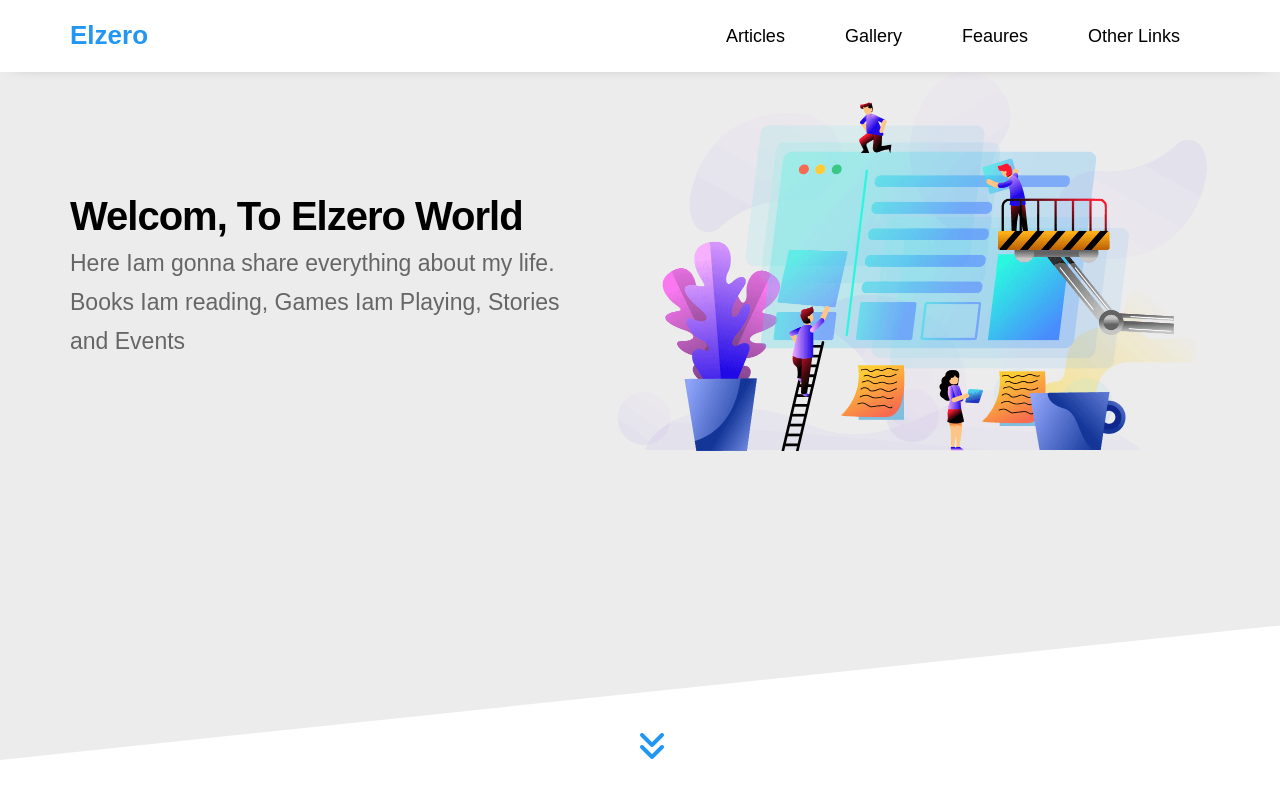
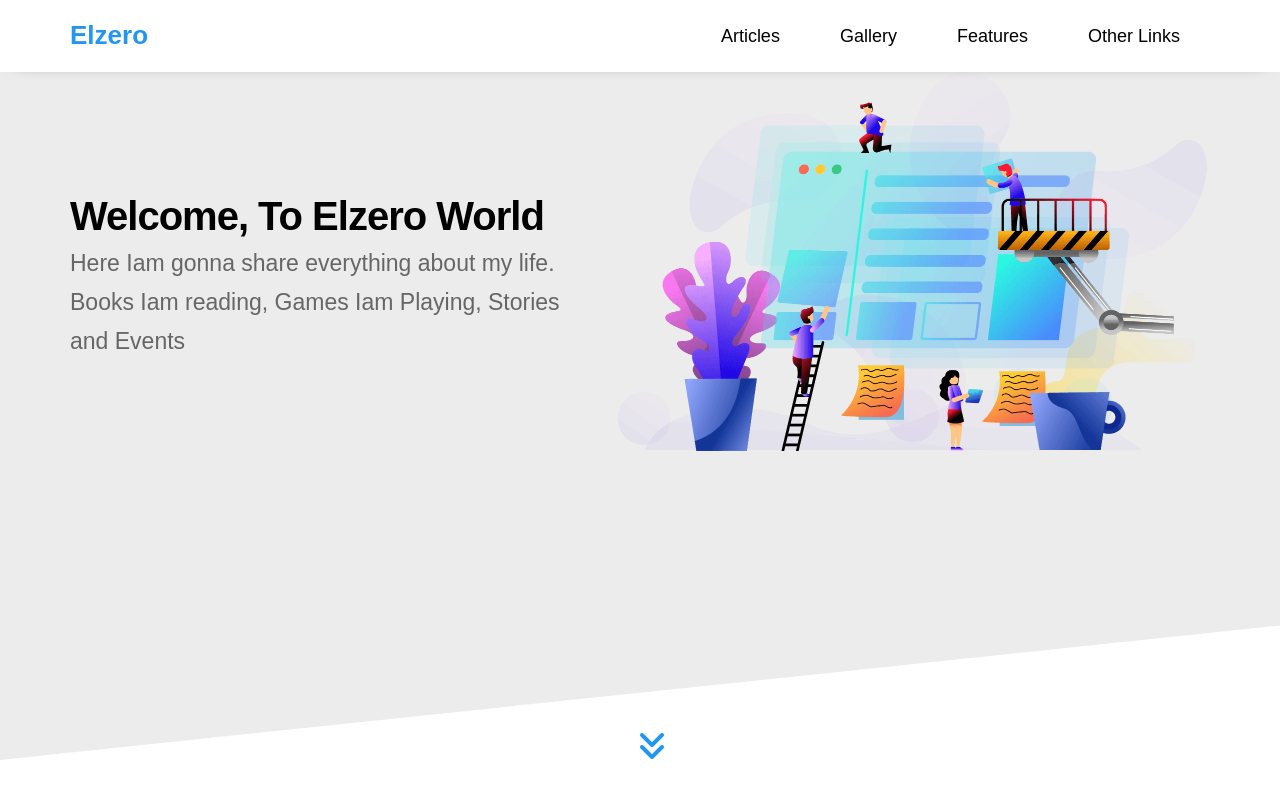
Before and after one commit to MoAjabali/Elzero.elzero-template-three, a plain HTML site: page index.html in a window 1280 px wide. Shown: the top 800 px of the page. Drawn offline with Linux system fonts and the light colour scheme; a script that the page names is missing.

Commit message:
enhancment

```diff
--- a/index.html
+++ b/index.html
@@ -13,9 +13,9 @@
     <link rel="stylesheet" href="css/main-master.css">
     <!-- icon file css -->
     <link rel="stylesheet" href="css/all.min.css">
-    <!-- rander file css -->
+    <!-- render file css -->
     <link rel="stylesheet" href="css/normalize.css">
-    <!-- gogle font  -->
+    <!-- google font  -->
 
     <title>Elzero</title>
   </head>
@@ -32,15 +32,15 @@
         <ul class="main-list">
           <li class="list"><a href="#article">articles</a></li>
           <li class="list"><a href="#gallery">gallery</a></li>
-          <li class="list"><a href="#features">feaures</a></li>
+          <li class="list"><a href="#features">features</a></li>
 
-          <!-- staet secondary list -->
+          <!-- start secondary list -->
           <li class="list secondary-menu">
             <a>other links</a>
             <div class="">
               <!-- img -->
               <figure>
-                <img src="meadia/megamenu.png">
+                <img alt='menu' src="meadia/megamenu.png">
               </figure>
 
               <!-- first list  -->
@@ -77,7 +77,7 @@
       <div class="container">
         <!-- article -->
         <article>
-          <h1>welcom, to elzero world</h1>
+          <h1>welcome, to elzero world</h1>
           <p>Here Iam gonna share everything about my life. Books Iam reading, Games Iam Playing, Stories and Events</p>
         </article>
 
```
Also changed, not shown: 1 other file.
